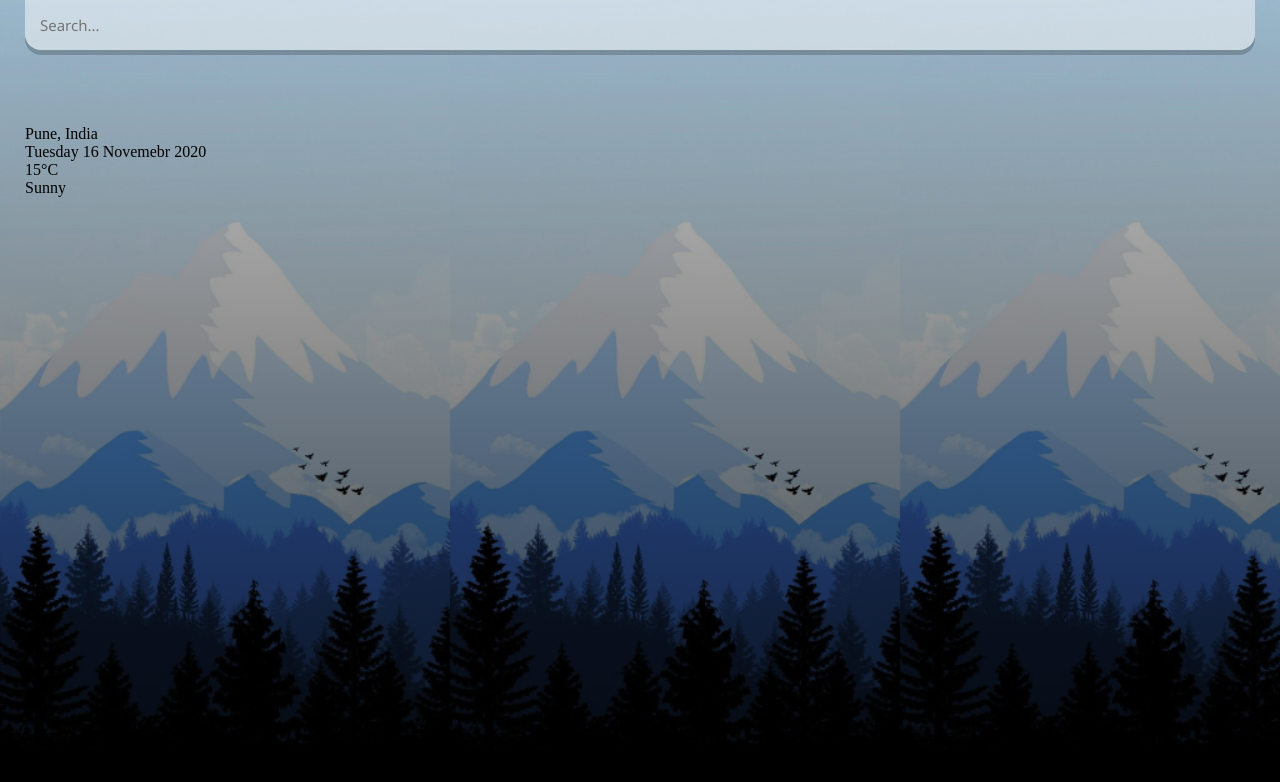
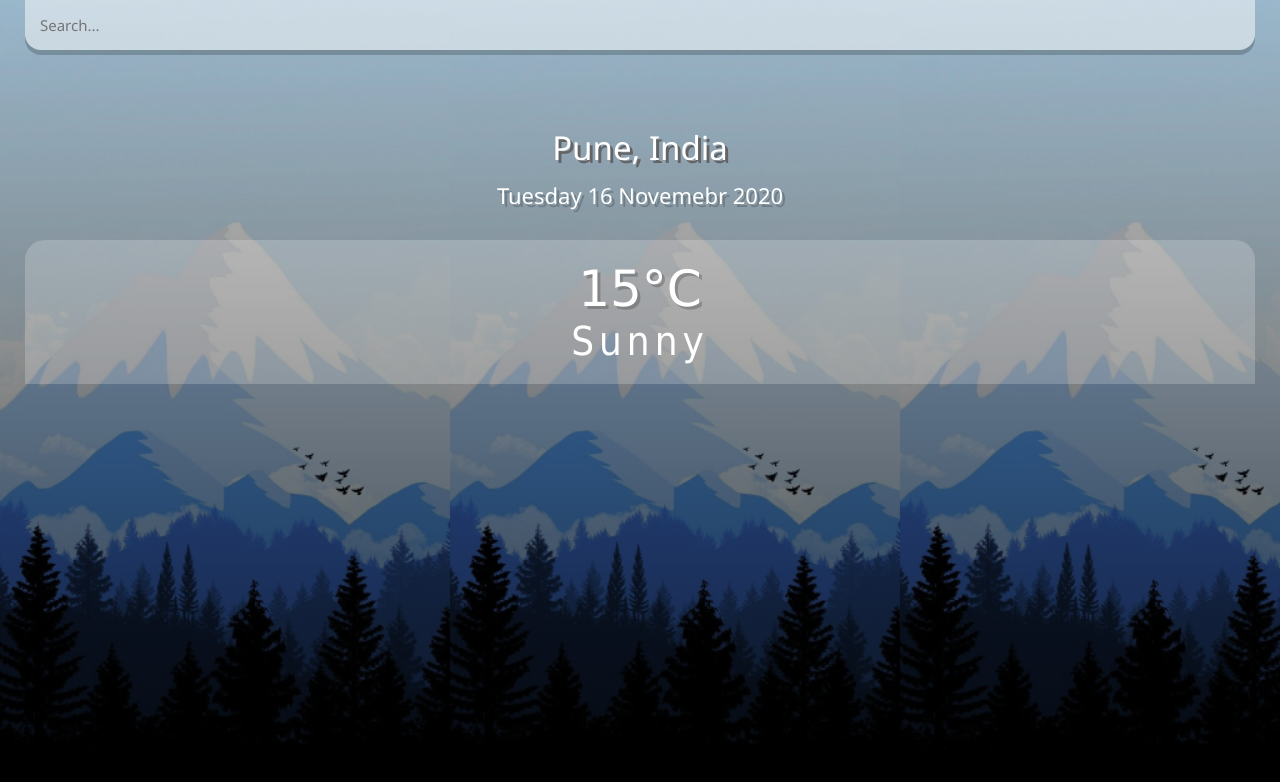
Before and after one commit to umangag07/React-Weather-App, a React (Create React App) app: page / in a window 1280 px wide. Shown: the top 782 px of the page. Built offline with nearby package versions, Linux system fonts and the light colour scheme.

Commit message:
Added css for the temp and weather part

```diff
--- a/src/App.js
+++ b/src/App.js
@@ -27,7 +27,7 @@ function App() {
             />
         </div>
         <div className="location-box">
-          <div className="loaction">Pune, India</div>
+          <div className="location">Pune, India</div>
           <div className="date">{dateBuilder(new Date())}</div>
         </div>
         <div className="weather-box">
--- a/src/index.css
+++ b/src/index.css
@@ -51,3 +51,42 @@ main{
 .search-box .search-bar:focus{
   background-color: rgba(255,255,255,0.75);
 }
+.location-box .location{
+  color: #FFF;
+  font-size: 33px;
+  font-weight: 500;
+  text-align:center;
+  font-family:'Segoe UI', Tahoma, Geneva, Verdana, sans-serif;
+  text-shadow: 3px 3px rgba(100,100,100,1);
+}
+.location-box .date{
+  color:#FFF;
+  font-size: 22px;
+  text-align: center;
+  font-weight:300;
+  font-family:'Segoe UI', Tahoma, Geneva, Verdana, sans-serif;
+  text-shadow: 3px 3px rgba(0,0,0,0.2) ;
+  margin-top: 10px;
+}
+.weather-box{
+  background-color: rgba(255,255,255,0.2);
+  margin-top: 30px;
+  border-radius: 20px 20px 1px 1px;
+  padding: 20px;
+}
+.weather-box .temp{
+  position: relative;
+  color:#FFF;
+  text-align: center;
+  font-family:'Verdana', Tahoma, Geneva, Verdana, sans-serif;
+  font-size: 50px;
+  text-shadow: 3px 3px rgba(0,0,0,0.2);
+
+}
+.weather-box .weather{
+  color:#FFF;
+  text-align: center;
+  font-size: 40px;
+  font-family:'sans-serif', Tahoma, Geneva, Verdana, sans-serif;
+  letter-spacing: 5px;
+}
```
